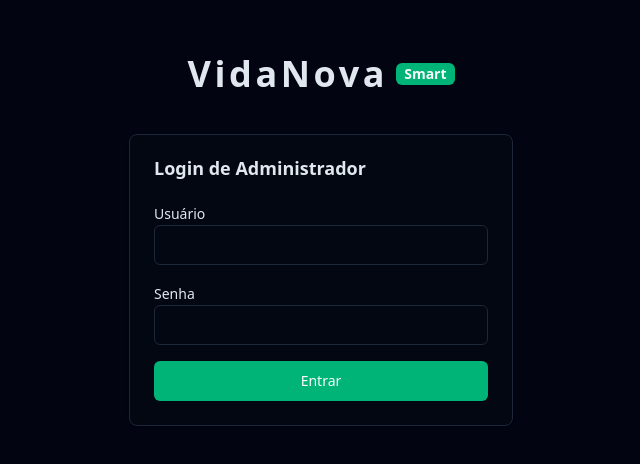
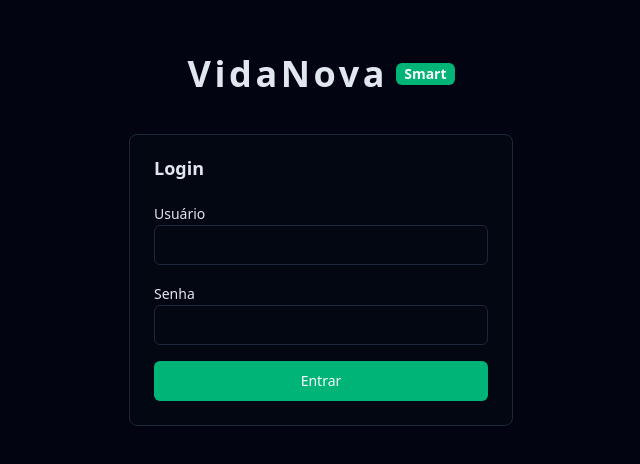
Before and after one commit to DevsVidaNova/smartlight, a Next.js app: page /login in a window 1280 px wide. Shown: the part 160-624 px from the top of the page, without its empty margins (319-959 px from the left). Built offline with nearby package versions, Linux system fonts and the light colour scheme.

Commit message:
chore: remove description in layout

```diff
--- a/app/api/login/route.ts
+++ b/app/api/login/route.ts
@@ -25,7 +25,7 @@ export async function POST(req: Request) {
   }
 
   return NextResponse.json(
-    { message: "Credenciais inválidas" },
+    { message: "Usuário ou senha inválidos" },
     { status: 401 },
   );
 }
--- a/app/layout.tsx
+++ b/app/layout.tsx
@@ -4,7 +4,6 @@ import type { ReactNode } from "react";
 
 export const metadata = {
   title: "VidaNova | Smart",
-  description: "Controle de luz inteligente via MQTT",
   icons: {
     icon: "/favicon.svg",
     shortcut: "/favicon.svg",
--- a/app/login/page.tsx
+++ b/app/login/page.tsx
@@ -37,7 +37,7 @@ export default function LoginPage() {
       </div>
       <Card className="w-full max-w-sm">
         <CardHeader>
-          <CardTitle>Login de Administrador</CardTitle>
+          <CardTitle>Login</CardTitle>
         </CardHeader>
         <CardContent>
           <form onSubmit={onSubmit} className="space-y-4">
```
